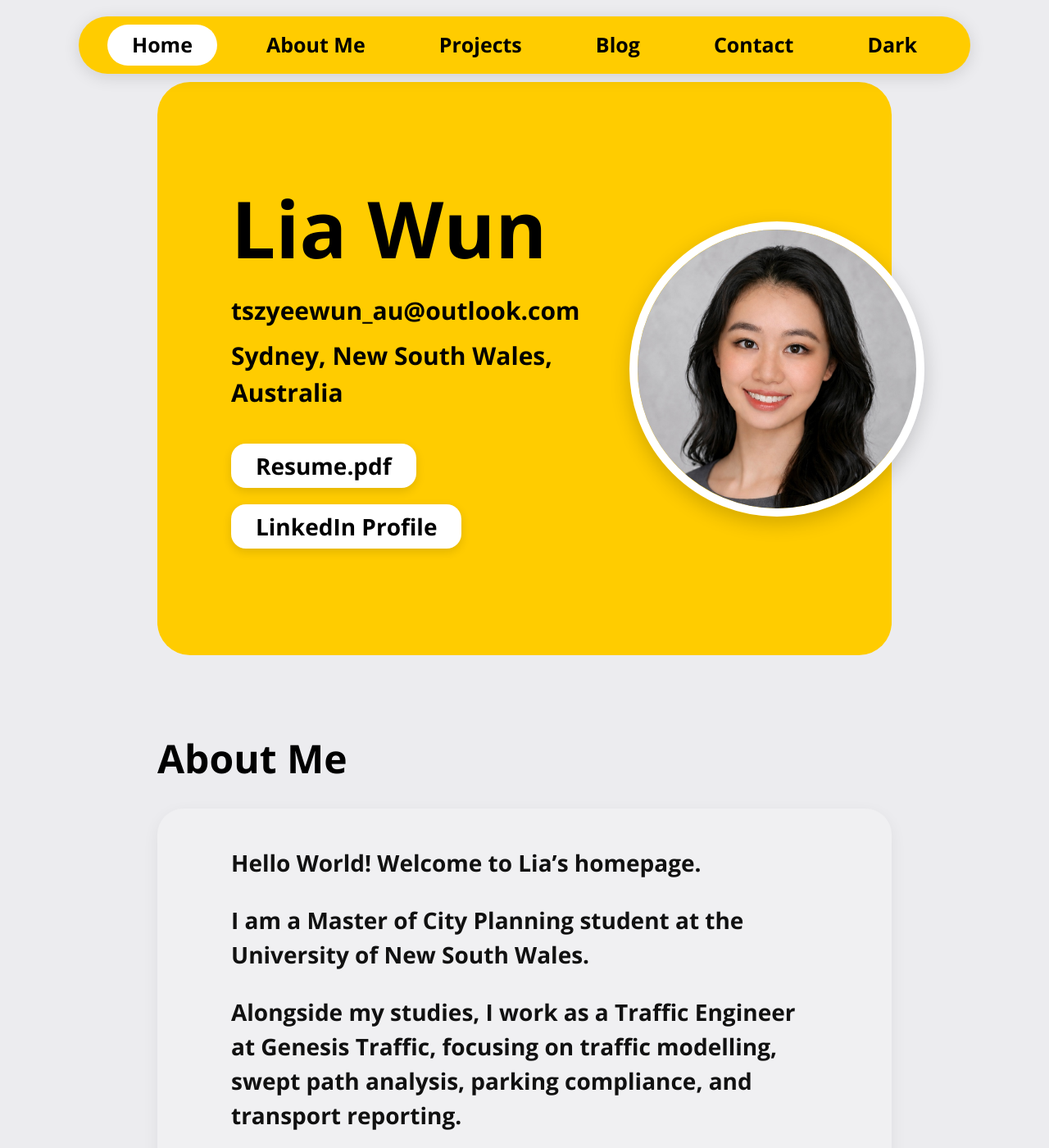
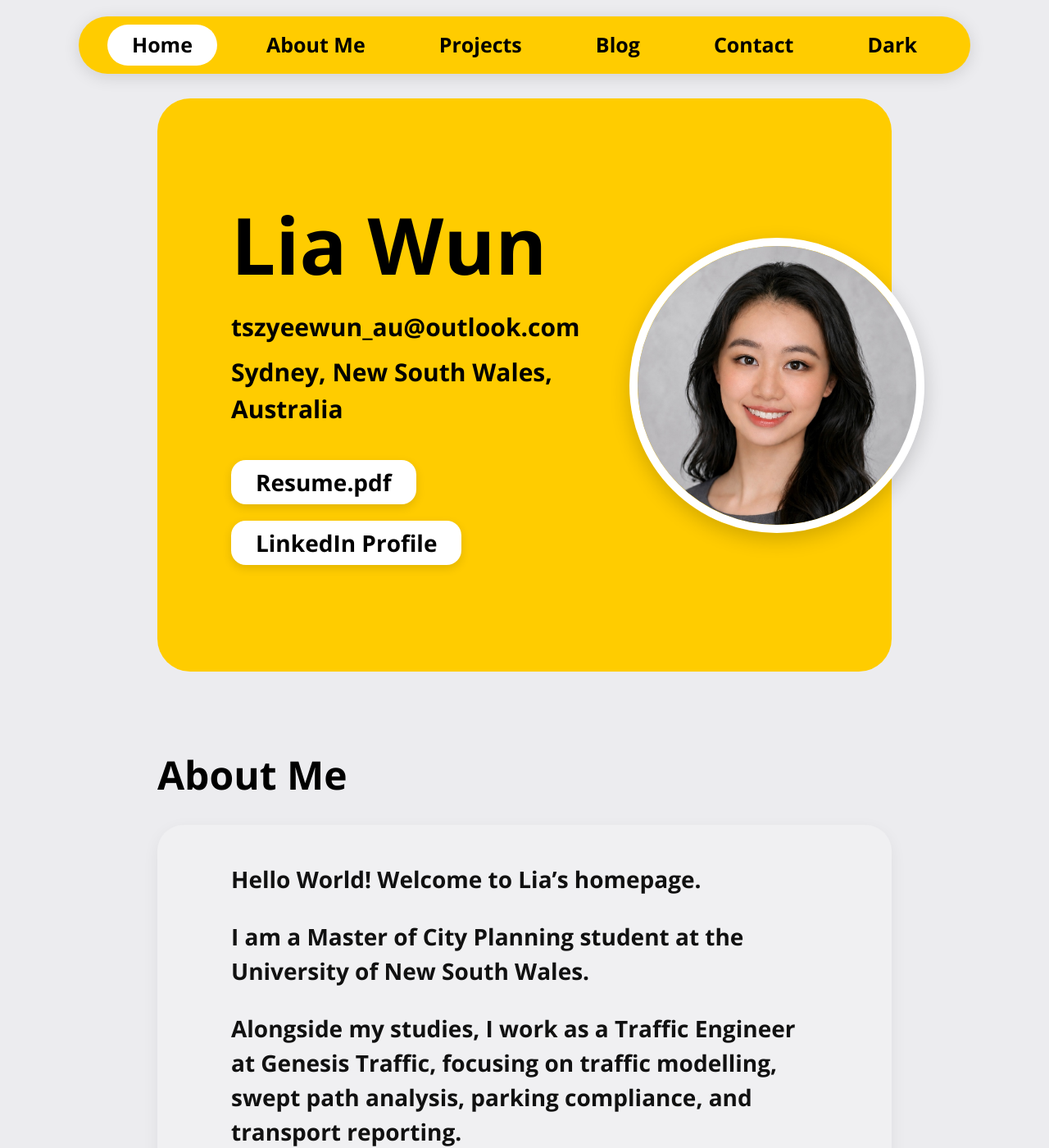
Before and after one commit to tszyeewun/tszyeewun.github.io, a Jekyll site: the page built from index.md, in a window 1280 px wide and 1400 px high. Shown: the whole window at 82% size. Built offline with Jekyll 4.4.1, drawn with Linux system fonts in a browser that asks for light colours.

Commit message:
Adjust margin in hero section for layout

```diff
--- a/_layouts/default.html
+++ b/_layouts/default.html
@@ -91,7 +91,7 @@
 
     .hero-section{
 
-      margin:100px auto 40px auto;
+      margin:120px auto 40px auto;
 
       width:70%;
       max-width:1250px;
```
